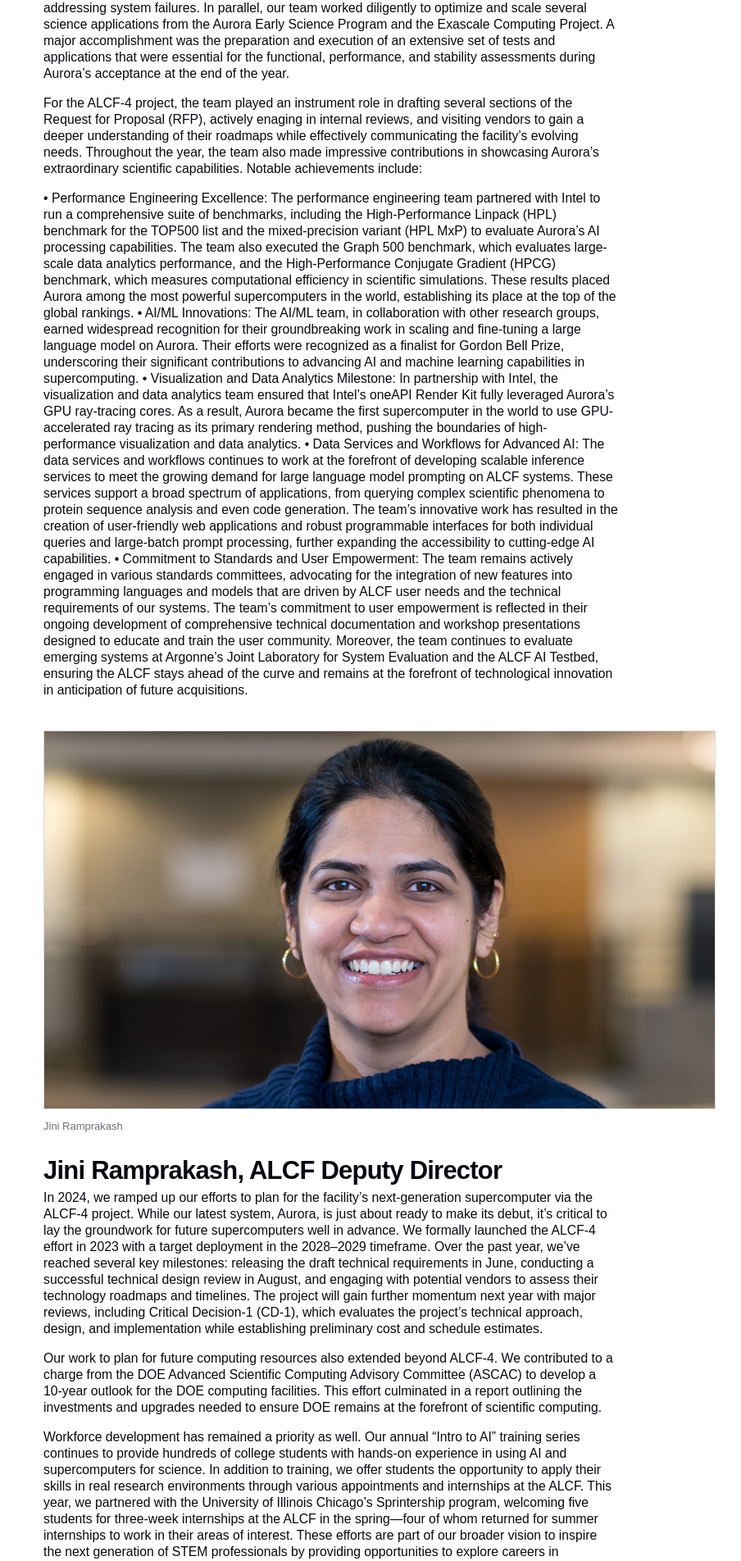
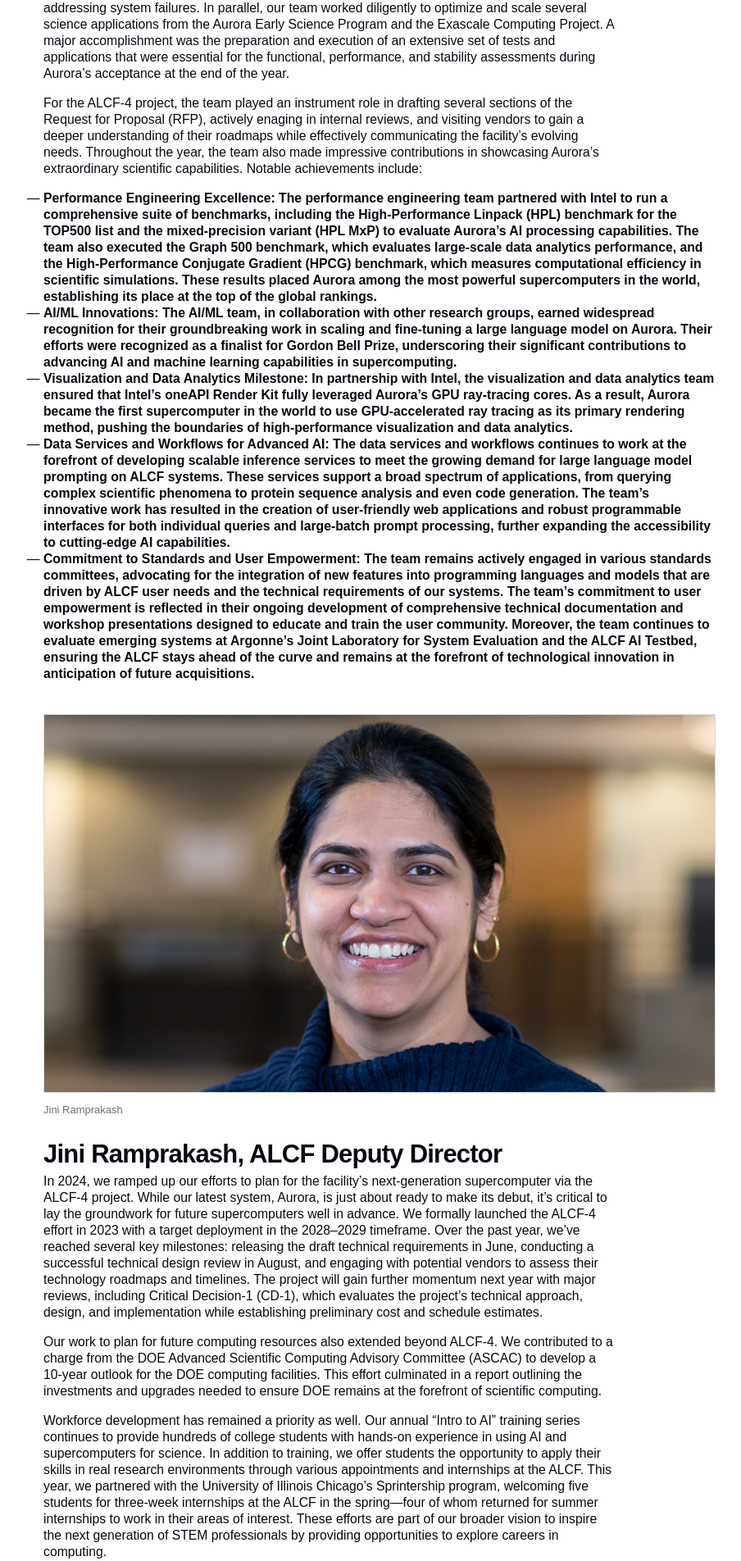
Before and after one commit to argonne-lcf/AR2024, a Jekyll site: the page built from 01_year-in-review/year-in-review.md, in a window 1280 px wide. Shown: the part 2876-4780 px from the top of the page at 82% size, without its empty margins (282-1186 px from the left). Built offline with Jekyll 4.4.1, drawn with Linux system fonts in a browser that asks for light colours; some web fonts are replaced.

Commit message:
Update year-in-review.md

```diff
--- a/01_year-in-review/year-in-review.md
+++ b/01_year-in-review/year-in-review.md
@@ -46,11 +46,11 @@
 For the ALCF-4 project, the team played an instrument role in drafting several sections of the Request for Proposal (RFP), actively enaging in internal reviews, and visiting vendors to gain a deeper understanding of their roadmaps while effectively communicating the facility's evolving needs.
 Throughout the year, the team also made impressive contributions in showcasing Aurora’s extraordinary scientific capabilities. Notable achievements include:
 
-•	Performance Engineering Excellence: The performance engineering team partnered with Intel to run a comprehensive suite of benchmarks, including the High-Performance Linpack (HPL) benchmark for the TOP500 list and the mixed-precision variant (HPL MxP) to evaluate Aurora's AI processing capabilities. The team also executed the Graph 500 benchmark, which evaluates large-scale data analytics performance, and the High-Performance Conjugate Gradient (HPCG) benchmark, which measures computational efficiency in scientific simulations. These results placed Aurora among the most powerful supercomputers in the world, establishing its place at the top of the global rankings.
-•	AI/ML Innovations: The AI/ML team, in collaboration with other research groups, earned widespread recognition for their groundbreaking work in scaling and fine-tuning a large language model on Aurora. Their efforts were recognized as a finalist for Gordon Bell Prize, underscoring their significant contributions to advancing  AI and machine learning capabilities in supercomputing.
-•	Visualization and Data Analytics Milestone: In partnership with Intel, the visualization and data analytics team ensured that Intel's oneAPI Render Kit fully leveraged Aurora's GPU ray-tracing cores. As a result, Aurora became the first supercomputer in the world to use GPU-accelerated ray tracing as its primary rendering method, pushing the boundaries of high-performance visualization and data analytics.
-•	Data Services and Workflows for Advanced AI: The data services and workflows continues to work at the forefront of developing scalable inference services to meet the growing demand for large language model prompting on ALCF systems. These services support a broad spectrum of applications, from querying complex scientific phenomena to protein sequence analysis and even code generation. The team’s innovative work has resulted in the creation of user-friendly web applications and robust programmable interfaces for both individual queries and large-batch prompt processing, further expanding the accessibility to cutting-edge AI capabilities.
-•	Commitment to Standards and User Empowerment: The team remains actively engaged in various standards committees, advocating for the integration of new features into programming languages and models that are driven by ALCF user needs and the technical requirements of our systems. The team’s commitment to user empowerment is reflected in their ongoing development of comprehensive technical documentation and workshop presentations designed to educate and train the user community. Moreover, the team continues to evaluate emerging systems at Argonne’s Joint Laboratory for System Evaluation and the ALCF AI Testbed, ensuring the ALCF stays ahead of the curve and remains at the forefront of technological innovation in anticipation of future acquisitions.
+- <b>Performance Engineering Excellence: The performance engineering team partnered with Intel to run a comprehensive suite of benchmarks, including the High-Performance Linpack (HPL) benchmark for the TOP500 list and the mixed-precision variant (HPL MxP) to evaluate Aurora's AI processing capabilities. The team also executed the Graph 500 benchmark, which evaluates large-scale data analytics performance, and the High-Performance Conjugate Gradient (HPCG) benchmark, which measures computational efficiency in scientific simulations. These results placed Aurora among the most powerful supercomputers in the world, establishing its place at the top of the global rankings.
+- <b>AI/ML Innovations: The AI/ML team, in collaboration with other research groups, earned widespread recognition for their groundbreaking work in scaling and fine-tuning a large language model on Aurora. Their efforts were recognized as a finalist for Gordon Bell Prize, underscoring their significant contributions to advancing  AI and machine learning capabilities in supercomputing.
+- <b>Visualization and Data Analytics Milestone: In partnership with Intel, the visualization and data analytics team ensured that Intel's oneAPI Render Kit fully leveraged Aurora's GPU ray-tracing cores. As a result, Aurora became the first supercomputer in the world to use GPU-accelerated ray tracing as its primary rendering method, pushing the boundaries of high-performance visualization and data analytics.
+- <b>Data Services and Workflows for Advanced AI: The data services and workflows continues to work at the forefront of developing scalable inference services to meet the growing demand for large language model prompting on ALCF systems. These services support a broad spectrum of applications, from querying complex scientific phenomena to protein sequence analysis and even code generation. The team’s innovative work has resulted in the creation of user-friendly web applications and robust programmable interfaces for both individual queries and large-batch prompt processing, further expanding the accessibility to cutting-edge AI capabilities.
+- <b>Commitment to Standards and User Empowerment: The team remains actively engaged in various standards committees, advocating for the integration of new features into programming languages and models that are driven by ALCF user needs and the technical requirements of our systems. The team’s commitment to user empowerment is reflected in their ongoing development of comprehensive technical documentation and workshop presentations designed to educate and train the user community. Moreover, the team continues to evaluate emerging systems at Argonne’s Joint Laboratory for System Evaluation and the ALCF AI Testbed, ensuring the ALCF stays ahead of the curve and remains at the forefront of technological innovation in anticipation of future acquisitions.
 
 {% include media-img.html
    source= "Ramprakash_1600x900.jpg"
```
